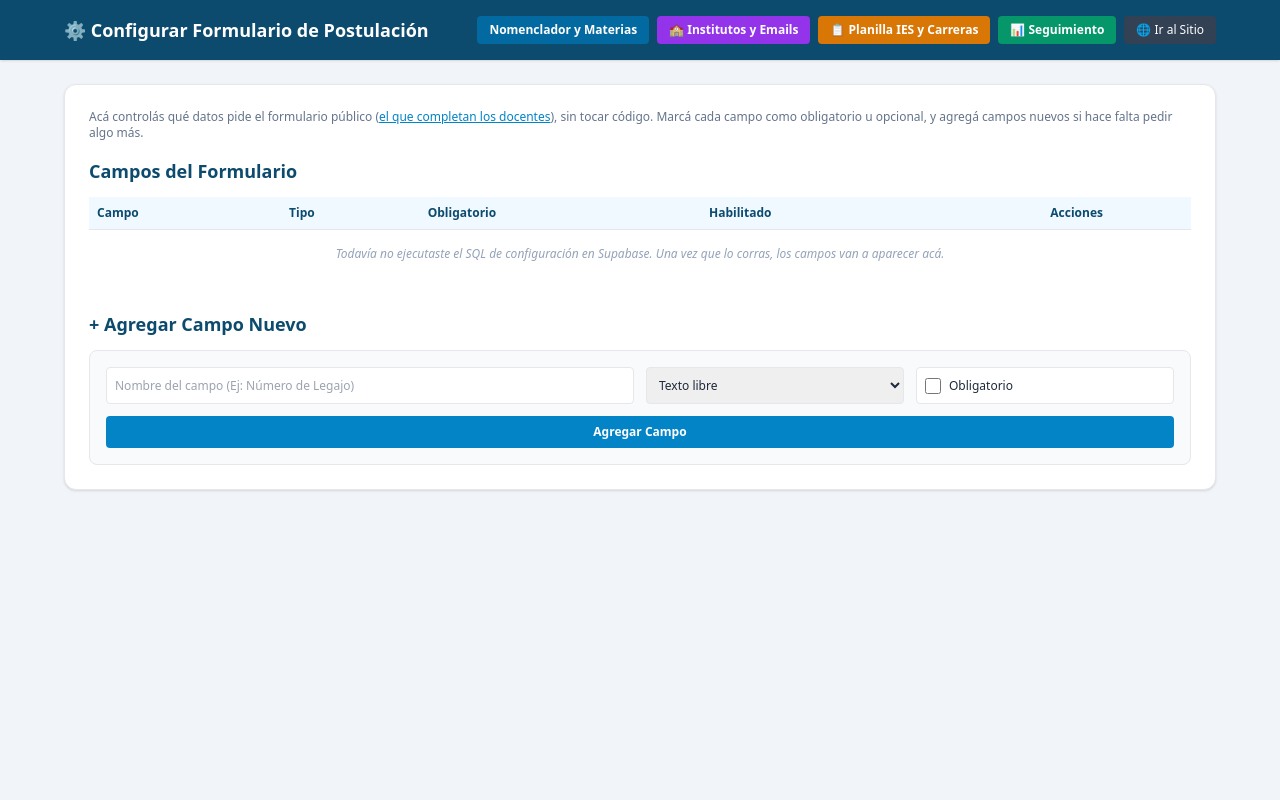
After one commit to relevamientogobsalt2026-coder/nomenclador-ies-demo, a Flask app: template templates/admin_formulario.html in a window 1280 px wide. The commit adds this page. Run offline with Flask 3, Linux system fonts and the light colour scheme; the template is opened without the code that fills it, so the values that code supplies are empty; some libraries are stand-ins or nearby versions.

Commit message:
Agregar configuracion dinamica de campos del formulario de postulacion

```diff
--- a/app.py
+++ b/app.py
@@ -352,7 +352,10 @@ def init_db():
     sql_institutos_lat = "ALTER TABLE institutos ADD COLUMN IF NOT EXISTS latitud DOUBLE PRECISION;"
     sql_institutos_lon = "ALTER TABLE institutos ADD COLUMN IF NOT EXISTS longitud DOUBLE PRECISION;"
 
-    queries = [sql_institutos, sql_materias, sql_postulaciones_obs, sql_postulaciones_est, sql_materias_vigente, sql_postulaciones_domicilio, sql_institutos_lat, sql_institutos_lon]
+    # 7. Campo libre para respuestas de campos personalizados del formulario
+    sql_postulaciones_extra = "ALTER TABLE postulaciones_docentes ADD COLUMN IF NOT EXISTS campos_extra JSONB DEFAULT '{}'::jsonb;"
+
+    queries = [sql_institutos, sql_materias, sql_postulaciones_obs, sql_postulaciones_est, sql_materias_vigente, sql_postulaciones_domicilio, sql_institutos_lat, sql_institutos_lon, sql_postulaciones_extra]
 
     for query in queries:
         try:
@@ -369,7 +372,13 @@ init_db()
 def index():
     materias_res = supabase.table('materias_nomenclador').select('*').execute() if supabase else None
     materias = materias_res.data if materias_res else []
-    return render_template('index.html', materias=materias)
+
+    campos_res = supabase.table('campos_formulario').select('*').order('orden').execute() if supabase else None
+    campos_formulario = campos_res.data if campos_res else []
+    config = {c['clave']: c for c in campos_formulario}
+    campos_personalizados = [c for c in campos_formulario if c.get('es_personalizado') and c.get('habilitado')]
+
+    return render_template('index.html', materias=materias, config=config, campos_personalizados=campos_personalizados)
 
 # 2. PROCESAR INSCRIPCIÓN Y VALIDAR CONTRA NOMENCLADOR
 @app.route('/postular', methods=['POST'])
@@ -407,6 +416,18 @@ def postular():
     titulo_1_lado_b_url = subir_archivo(request.files.get('titulo_b'), 'titulos') or (postulacion_previa.get('titulo_1_lado_b_url') if postulacion_previa else None)
     cv_nominal_pdf_url = subir_archivo(request.files.get('cv_pdf'), 'cv') or (postulacion_previa.get('cv_nominal_pdf_url') if postulacion_previa else None)
 
+    # Leer las respuestas de los campos personalizados que estén habilitados
+    # en ese momento, y guardarlas todas juntas en la columna campos_extra.
+    campos_config = supabase.table('campos_formulario').select('*').execute().data
+    campos_personalizados = [c for c in campos_config if c.get('es_personalizado') and c.get('habilitado')]
+    campos_extra = {}
+    for campo in campos_personalizados:
+        clave = campo['clave']
+        if campo.get('tipo') == 'opciones':
+            campos_extra[clave] = request.form.getlist(f'extra_{clave}')
+        else:
+            campos_extra[clave] = request.form.get(f'extra_{clave}', '')
+
     post_data = {
         "nombre_apellido": nombre,
         "dni": dni,
@@ -424,7 +445,8 @@ def postular():
         "dni_lado_b_url": dni_lado_b_url,
         "titulo_1_lado_a_url": titulo_1_lado_a_url,
         "titulo_1_lado_b_url": titulo_1_lado_b_url,
-        "cv_nominal_pdf_url": cv_nominal_pdf_url
+        "cv_nominal_pdf_url": cv_nominal_pdf_url,
+        "campos_extra": campos_extra
     }
 
     if postulacion_previa:
@@ -657,6 +679,78 @@ def exportar_planilla(formato):
     else:
         abort(404)
 
+# --- CONFIGURACIÓN DINÁMICA DEL FORMULARIO PÚBLICO (ADMIN) ---
+@app.route('/admin/formulario')
+def admin_formulario():
+    if not supabase:
+        return "Supabase no configurado."
+    campos = supabase.table('campos_formulario').select('*').order('orden').execute().data
+    return render_template('admin_formulario.html', campos=campos)
+
+@app.route('/admin/formulario/actualizar/<int:id>', methods=['POST'])
+def actualizar_campo_formulario(id):
+    try:
+        data = {"obligatorio": request.form.get('obligatorio') == 'on'}
+        # El "habilitado" solo se edita para los campos personalizados (los fijos
+        # siempre están visibles); la plantilla manda esta bandera para saber si
+        # tiene que tocar esa columna o dejarla como está.
+        if request.form.get('tiene_habilitado') == '1':
+            data["habilitado"] = request.form.get('habilitado') == 'on'
+        supabase.table('campos_formulario').update(data).eq('id', id).execute()
+        return redirect(url_for('admin_formulario'))
+    except Exception as e:
+        return f"Error al actualizar el campo: {e}", 500
+
+@app.route('/admin/formulario/nuevo', methods=['POST'])
+def nuevo_campo_formulario():
+    try:
+        etiqueta = (request.form.get('etiqueta') or '').strip()
+        tipo = request.form.get('tipo', 'texto')
+        opciones = (request.form.get('opciones') or '').strip()
+        obligatorio = request.form.get('obligatorio') == 'on'
+
+        if not etiqueta:
+            return "El campo nuevo necesita un nombre/etiqueta.", 400
+        if tipo not in ('texto', 'opciones'):
+            tipo = 'texto'
+
+        # Generar una clave interna única a partir de la etiqueta (sin espacios ni tildes)
+        clave_base = normalizar(etiqueta).replace(' ', '_')
+        clave_base = ''.join(c for c in clave_base if c.isalnum() or c == '_') or 'campo'
+        clave = clave_base
+        sufijo = 1
+        while supabase.table('campos_formulario').select('id').eq('clave', clave).execute().data:
+            sufijo += 1
+            clave = f"{clave_base}_{sufijo}"
+
+        max_orden_res = supabase.table('campos_formulario').select('orden').order('orden', desc=True).limit(1).execute().data
+        siguiente_orden = (max_orden_res[0]['orden'] + 1) if max_orden_res else 1
+
+        supabase.table('campos_formulario').insert({
+            "clave": clave,
+            "etiqueta": etiqueta,
+            "tipo": tipo,
+            "obligatorio": obligatorio,
+            "habilitado": True,
+            "opciones": opciones if tipo == 'opciones' else None,
+            "orden": siguiente_orden,
+            "es_personalizado": True
+        }).execute()
+        return redirect(url_for('admin_formulario'))
+    except Exception as e:
+        return f"Error al crear el campo: {e}", 500
+
+@app.route('/admin/formulario/borrar/<int:id>', methods=['POST'])
+def borrar_campo_formulario(id):
+    try:
+        campo = supabase.table('campos_formulario').select('*').eq('id', id).execute().data
+        if campo and not campo[0].get('es_personalizado'):
+            return "No se pueden borrar los campos fijos del sistema, solo deshabilitarlos no aplica a estos.", 400
+        supabase.table('campos_formulario').delete().eq('id', id).execute()
+        return redirect(url_for('admin_formulario'))
+    except Exception as e:
+        return f"Error al borrar el campo: {e}", 500
+
 # --- SEGUIMIENTO DE INSCRIPCIONES DOCENTES (ADMIN) ---
 @app.route('/admin/seguimiento')
 def admin_seguimiento():
--- a/templates/admin.html
+++ b/templates/admin.html
@@ -13,6 +13,7 @@
                 <a href="/admin/institutos" class="bg-amber-600 hover:bg-amber-700 text-white px-3 py-1.5 rounded text-xs font-semibold whitespace-nowrap">📋 Planilla IES y Carreras</a>
                 <a href="/admin/instituciones" class="bg-purple-600 hover:bg-purple-700 text-white px-3 py-1.5 rounded text-xs font-semibold whitespace-nowrap">🏫 Institutos y Emails</a>
                 <a href="/admin/seguimiento" class="bg-emerald-600 hover:bg-emerald-700 text-white px-3 py-1.5 rounded text-xs font-semibold whitespace-nowrap">📊 Seguimiento</a>
+                <a href="/admin/formulario" class="bg-sky-600 hover:bg-sky-700 text-white px-3 py-1.5 rounded text-xs font-semibold whitespace-nowrap">⚙️ Configurar Formulario</a>
                 <a href="/" class="bg-slate-700 hover:bg-slate-600 text-white px-3 py-1.5 rounded text-xs font-semibold whitespace-nowrap">🌐 Ver Sitio</a>
             </div>
         </div>
--- /dev/null
+++ b/templates/admin_formulario.html
@@ -0,0 +1,103 @@
+<!DOCTYPE html>
+<html lang="es">
+<head>
+    <meta charset="UTF-8">
+    <title>Configurar Formulario - Admin</title>
+    <script src="https://cdn.tailwindcss.com"></script>
+</head>
+<body class="bg-slate-100 text-slate-800 min-h-screen">
+    <header class="bg-sky-900 text-white p-4 shadow">
+        <div class="max-w-6xl mx-auto flex flex-col md:flex-row md:justify-between md:items-center gap-3">
+            <h1 class="text-lg font-bold">⚙️ Configurar Formulario de Postulación</h1>
+            <div class="flex flex-wrap gap-2">
+                <a href="/admin" class="bg-sky-700 hover:bg-sky-600 px-3 py-1.5 rounded text-xs font-semibold whitespace-nowrap">Nomenclador y Materias</a>
+                <a href="/admin/instituciones" class="bg-purple-600 hover:bg-purple-700 px-3 py-1.5 rounded text-xs font-semibold whitespace-nowrap">🏫 Institutos y Emails</a>
+                <a href="/admin/institutos" class="bg-amber-600 hover:bg-amber-700 px-3 py-1.5 rounded text-xs font-semibold whitespace-nowrap">📋 Planilla IES y Carreras</a>
+                <a href="/admin/seguimiento" class="bg-emerald-600 hover:bg-emerald-700 px-3 py-1.5 rounded text-xs font-semibold whitespace-nowrap">📊 Seguimiento</a>
+                <a href="/" class="bg-slate-700 hover:bg-slate-600 px-3 py-1.5 rounded text-xs whitespace-nowrap">🌐 Ir al Sitio</a>
+            </div>
+        </div>
+    </header>
+
+    <main class="max-w-6xl mx-auto my-6 p-6 bg-white rounded-xl shadow border">
+        <p class="text-xs text-slate-500 mb-4">
+            Acá controlás qué datos pide el formulario público (<a href="/" class="text-sky-600 underline">el que completan los docentes</a>),
+            sin tocar código. Marcá cada campo como obligatorio u opcional, y agregá campos nuevos si hace falta pedir algo más.
+        </p>
+
+        <h2 class="text-lg font-bold text-sky-900 mb-3">Campos del Formulario</h2>
+        <div class="overflow-x-auto mb-8">
+            <table class="w-full text-left border-collapse text-xs">
+                <thead>
+                    <tr class="bg-sky-50 text-sky-900 border-b">
+                        <th class="p-2">Campo</th>
+                        <th class="p-2">Tipo</th>
+                        <th class="p-2">Obligatorio</th>
+                        <th class="p-2">Habilitado</th>
+                        <th class="p-2 text-center">Acciones</th>
+                    </tr>
+                </thead>
+                <tbody class="divide-y">
+                    {% for campo in campos %}
+                    <tr class="hover:bg-slate-50">
+                        <td class="p-2 font-semibold">
+                            {{ campo.etiqueta }}
+                            {% if campo.es_personalizado %}<span class="text-sky-600 text-[10px] font-normal">(personalizado)</span>{% endif %}
+                        </td>
+                        <td class="p-2 text-slate-500">
+                            {% if campo.tipo == 'fijo' %}Fijo del sistema{% elif campo.tipo == 'opciones' %}Con opciones ({{ campo.opciones }}){% else %}Texto libre{% endif %}
+                        </td>
+                        <td class="p-2">
+                            <form id="form-campo-{{ campo.id }}" action="/admin/formulario/actualizar/{{ campo.id }}" method="POST" class="flex items-center gap-2">
+                                <input type="hidden" name="tiene_habilitado" value="{{ '1' if campo.es_personalizado else '0' }}">
+                                <label class="inline-flex items-center gap-1 cursor-pointer select-none">
+                                    <input type="checkbox" name="obligatorio" {% if campo.obligatorio %}checked{% endif %} class="h-4 w-4 text-sky-600 rounded">
+                                    <span>{{ 'Obligatorio' if campo.obligatorio else 'Opcional' }}</span>
+                                </label>
+                            </form>
+                        </td>
+                        <td class="p-2">
+                            {% if campo.es_personalizado %}
+                            <label class="inline-flex items-center gap-1 cursor-pointer select-none" form="form-campo-{{ campo.id }}">
+                                <input type="checkbox" name="habilitado" form="form-campo-{{ campo.id }}" {% if campo.habilitado %}checked{% endif %} class="h-4 w-4 text-sky-600 rounded">
+                                <span>{{ 'Habilitado' if campo.habilitado else 'Deshabilitado' }}</span>
+                            </label>
+                            {% else %}
+                            <span class="text-slate-400 italic">Siempre visible</span>
+                            {% endif %}
+                        </td>
+                        <td class="p-2 text-center whitespace-nowrap">
+                            <button type="submit" form="form-campo-{{ campo.id }}" class="bg-blue-600 hover:bg-blue-700 text-white px-2 py-1 rounded font-semibold">Guardar</button>
+                            {% if campo.es_personalizado %}
+                            <form action="/admin/formulario/borrar/{{ campo.id }}" method="POST" class="inline" onsubmit="return confirm('¿Eliminar este campo del formulario? Las respuestas ya guardadas no se borran.');">
+                                <button type="submit" class="bg-red-600 hover:bg-red-700 text-white px-2 py-1 rounded font-semibold">Borrar</button>
+                            </form>
+                            {% endif %}
+                        </td>
+                    </tr>
+                    {% else %}
+                    <tr><td colspan="5" class="p-4 text-center text-slate-400 italic">Todavía no ejecutaste el SQL de configuración en Supabase. Una vez que lo corras, los campos van a aparecer acá.</td></tr>
+                    {% endfor %}
+                </tbody>
+            </table>
+        </div>
+
+        <h2 class="text-lg font-bold text-sky-900 mb-3">+ Agregar Campo Nuevo</h2>
+        <form action="/admin/formulario/nuevo" method="POST" class="grid grid-cols-1 md:grid-cols-4 gap-3 text-xs bg-slate-50 p-4 rounded-lg border">
+            <input type="text" name="etiqueta" placeholder="Nombre del campo (Ej: Número de Legajo)" required class="border p-2 rounded md:col-span-2">
+            <select name="tipo" id="tipoCampoNuevo" onchange="document.getElementById('opcionesWrap').classList.toggle('hidden', this.value !== 'opciones')" class="border p-2 rounded">
+                <option value="texto">Texto libre</option>
+                <option value="opciones">Con opciones (casillas)</option>
+            </select>
+            <label class="inline-flex items-center gap-2 cursor-pointer select-none border rounded p-2 bg-white">
+                <input type="checkbox" name="obligatorio" class="h-4 w-4 text-sky-600 rounded">
+                <span>Obligatorio</span>
+            </label>
+            <div id="opcionesWrap" class="md:col-span-4 hidden">
+                <input type="text" name="opciones" placeholder="Opciones separadas por coma (Ej: Mañana, Tarde, Noche)" class="w-full border p-2 rounded">
+            </div>
+            <button type="submit" class="md:col-span-4 bg-sky-600 hover:bg-sky-700 text-white font-bold py-2 rounded">Agregar Campo</button>
+        </form>
+    </main>
+</body>
+</html>
--- a/templates/admin_instituciones.html
+++ b/templates/admin_instituciones.html
@@ -15,6 +15,7 @@
                 <a href="/admin" class="bg-purple-700 hover:bg-purple-600 px-3 py-1.5 rounded text-xs font-semibold whitespace-nowrap">Nomenclador y Materias</a>
                 <a href="/admin/institutos" class="bg-amber-600 hover:bg-amber-700 px-3 py-1.5 rounded text-xs font-semibold whitespace-nowrap">📋 Planilla IES y Carreras</a>
                 <a href="/admin/seguimiento" class="bg-emerald-600 hover:bg-emerald-700 px-3 py-1.5 rounded text-xs font-semibold whitespace-nowrap">📊 Seguimiento</a>
+                <a href="/admin/formulario" class="bg-sky-600 hover:bg-sky-700 px-3 py-1.5 rounded text-xs font-semibold whitespace-nowrap">⚙️ Configurar Formulario</a>
                 <a href="/mapa" class="bg-teal-600 hover:bg-teal-700 px-3 py-1.5 rounded text-xs font-semibold whitespace-nowrap">🗺️ Ver Mapa</a>
                 <a href="/" class="bg-slate-700 hover:bg-slate-600 px-3 py-1.5 rounded text-xs whitespace-nowrap">🌐 Ir al Sitio</a>
             </div>
@@ -194,7 +195,7 @@
         function normalizarTexto(str) {
             return (str || '')
                 .normalize('NFD')
-                .replace(/[\u0300-\u036f]/g, '')
+                .replace(/[̀-ͯ]/g, '')
                 .toLowerCase();
         }
 
--- a/templates/admin_institutos.html
+++ b/templates/admin_institutos.html
@@ -13,6 +13,7 @@
                 <a href="/admin" class="bg-indigo-700 hover:bg-indigo-600 px-3 py-1.5 rounded text-xs font-semibold whitespace-nowrap">Nomenclador de Materias</a>
                 <a href="/admin/instituciones" class="bg-purple-600 hover:bg-purple-700 px-3 py-1.5 rounded text-xs font-semibold whitespace-nowrap">🏫 Institutos y Emails</a>
                 <a href="/admin/seguimiento" class="bg-emerald-600 hover:bg-emerald-700 px-3 py-1.5 rounded text-xs font-semibold whitespace-nowrap">📊 Seguimiento Docente</a>
+                <a href="/admin/formulario" class="bg-sky-600 hover:bg-sky-700 px-3 py-1.5 rounded text-xs font-semibold whitespace-nowrap">⚙️ Configurar Formulario</a>
                 <a href="/" class="bg-slate-700 hover:bg-slate-600 px-3 py-1.5 rounded text-xs whitespace-nowrap">🌐 Ir al Sitio</a>
             </div>
         </div>
@@ -95,7 +96,7 @@
         function normalizarTexto(str) {
             return (str || '')
                 .normalize('NFD')
-                .replace(/[\u0300-\u036f]/g, '')
+                .replace(/[̀-ͯ]/g, '')
                 .toLowerCase();
         }
 
--- a/templates/admin_seguimiento.html
+++ b/templates/admin_seguimiento.html
@@ -13,6 +13,7 @@
                 <a href="/admin" class="bg-indigo-700 hover:bg-indigo-600 px-3 py-1.5 rounded text-xs font-semibold whitespace-nowrap">Nomenclador y Materias</a>
                 <a href="/admin/instituciones" class="bg-purple-600 hover:bg-purple-700 px-3 py-1.5 rounded text-xs font-semibold whitespace-nowrap">🏫 Institutos y Emails</a>
                 <a href="/admin/institutos" class="bg-amber-600 hover:bg-amber-700 px-3 py-1.5 rounded text-xs font-semibold whitespace-nowrap">📋 Planilla IES y Carreras</a>
+                <a href="/admin/formulario" class="bg-sky-600 hover:bg-sky-700 px-3 py-1.5 rounded text-xs font-semibold whitespace-nowrap">⚙️ Configurar Formulario</a>
                 <a href="/" class="bg-slate-700 hover:bg-slate-600 px-3 py-1.5 rounded text-xs whitespace-nowrap">🌐 Ir al Sitio</a>
             </div>
         </div>
@@ -107,7 +108,7 @@
         function normalizarTexto(str) {
             return (str || '')
                 .normalize('NFD')
-                .replace(/[\u0300-\u036f]/g, '')
+                .replace(/[̀-ͯ]/g, '')
                 .toLowerCase();
         }
 
```
Also changed, not shown: templates/index.html (+96 -51 lines).
